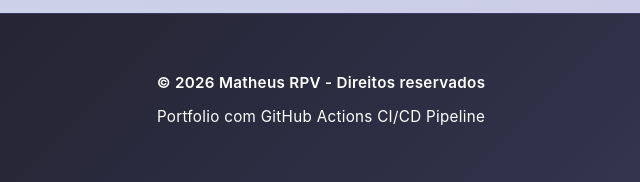
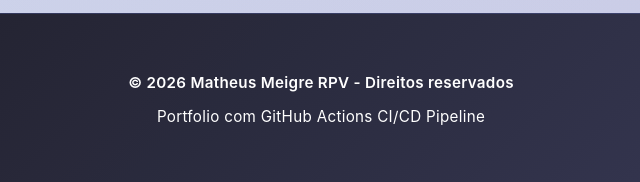
Before and after one commit to matheusmeigre/PortfolioDevops, a website: page index.html in a window 1280 px wide. Shown: the part 2684-2866 px from the top of the page, 319-959 px from the left. Drawn offline with Linux system fonts and the light colour scheme.

Commit message:
feat: modificando html e readme

```diff
--- a/index.html
+++ b/index.html
@@ -116,7 +116,7 @@
 
     <footer>
         <div class="container">
-            <p>&copy; 2026 Matheus RPV - Direitos reservados</p>
+            <p>&copy; 2026 Matheus Meigre RPV - Direitos reservados</p>
             <p>Portfolio com GitHub Actions CI/CD Pipeline</p>
         </div>
     </footer>
```
Also changed, not shown: README.md.
